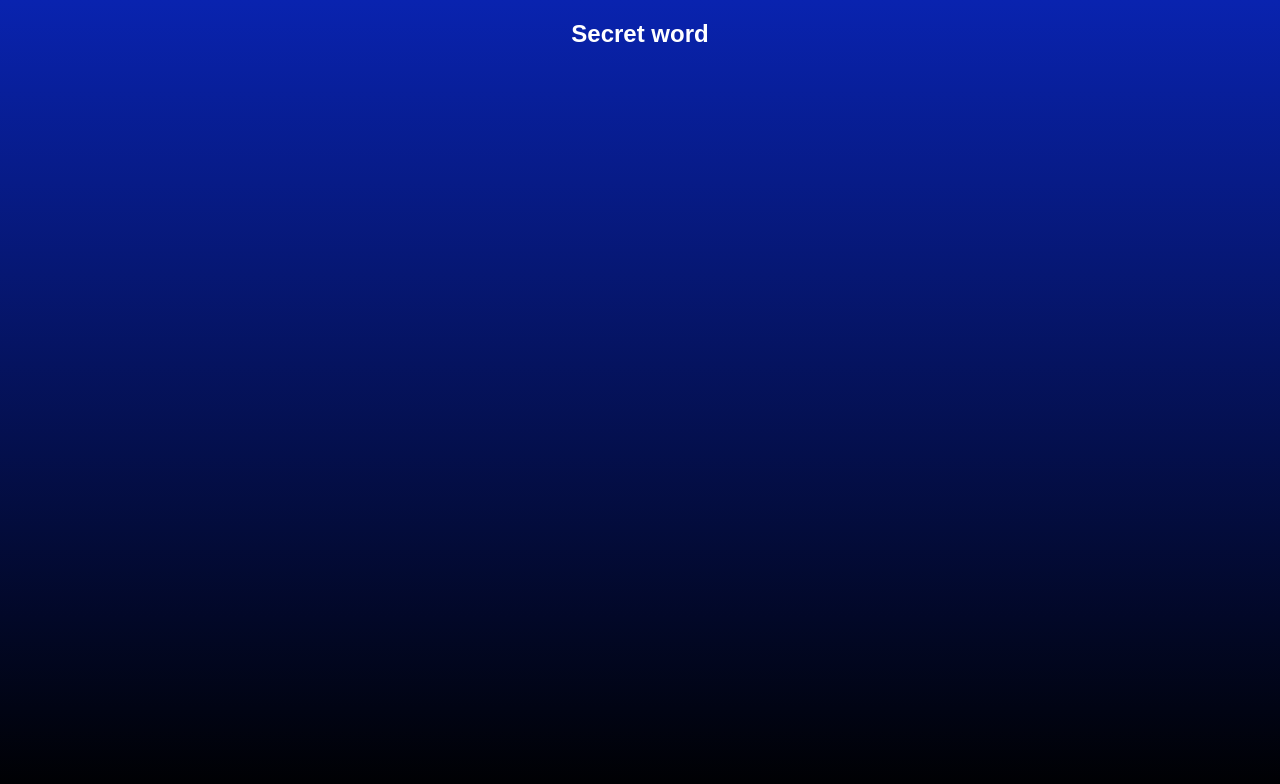
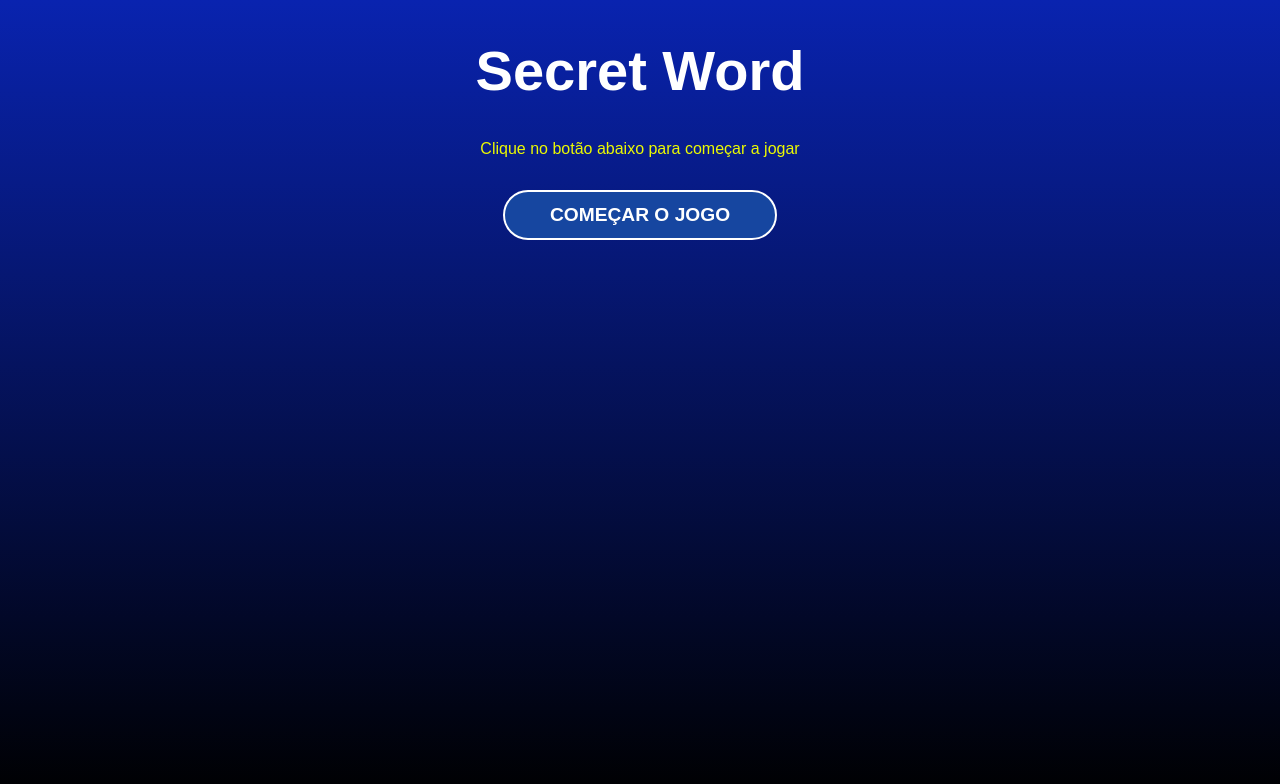
Before and after one commit to Mateusinbessa/secret-word, a React (Vite) app: page / in a window 1280 px wide. Shown: the top 784 px of the page. Built offline with nearby package versions, Linux system fonts and the light colour scheme.

Commit message:
Finalizando a tela inicial

```diff
--- a/src/App.jsx
+++ b/src/App.jsx
@@ -2,6 +2,7 @@
 import reactLogo from './assets/react.svg'
 import viteLogo from '/vite.svg'
 import './App.css'
+import StartScreen from './components/StartScreen'
 
 function App() {
   const [count, setCount] = useState(0)
@@ -9,7 +10,7 @@
   return (
     <>
       <div id='Container'>
-        <h2>Secret word</h2>
+        <StartScreen />
       </div>
     </>
   )
--- /dev/null
+++ b/src/components/StartScreen.css
@@ -0,0 +1,8 @@
+.start h1 {
+    font-size: 3.5em;
+}
+
+.start p {
+    margin-bottom: 2em;
+    color: #ecfa00;
+}
--- /dev/null
+++ b/src/components/StartScreen.jsx
@@ -0,0 +1,12 @@
+import './StartScreen.css'
+const StartScreen = () => {
+  return (
+    <div className="start">
+        <h1>Secret Word</h1>
+        <p>Clique no botão abaixo para começar a jogar</p>
+        <button>Começar o jogo</button>
+    </div>
+  )
+}
+
+export default StartScreen
--- a/src/index.css
+++ b/src/index.css
@@ -13,3 +13,22 @@
       );
     color: #FFF;
 }
+
+
+button {
+    background-color: #1646a0;
+    color: #fff;
+    padding: 0 45px;
+    border: 2px solid #fff;
+    border-radius: 25px;
+    height: 50px;
+    text-transform: uppercase;
+    font-weight: bold;
+    font-size: 1.2em;
+    cursor: pointer;
+    transition: .4s;
+  }
+
+  button:hover {
+    background: #0923af;
+  }
```
